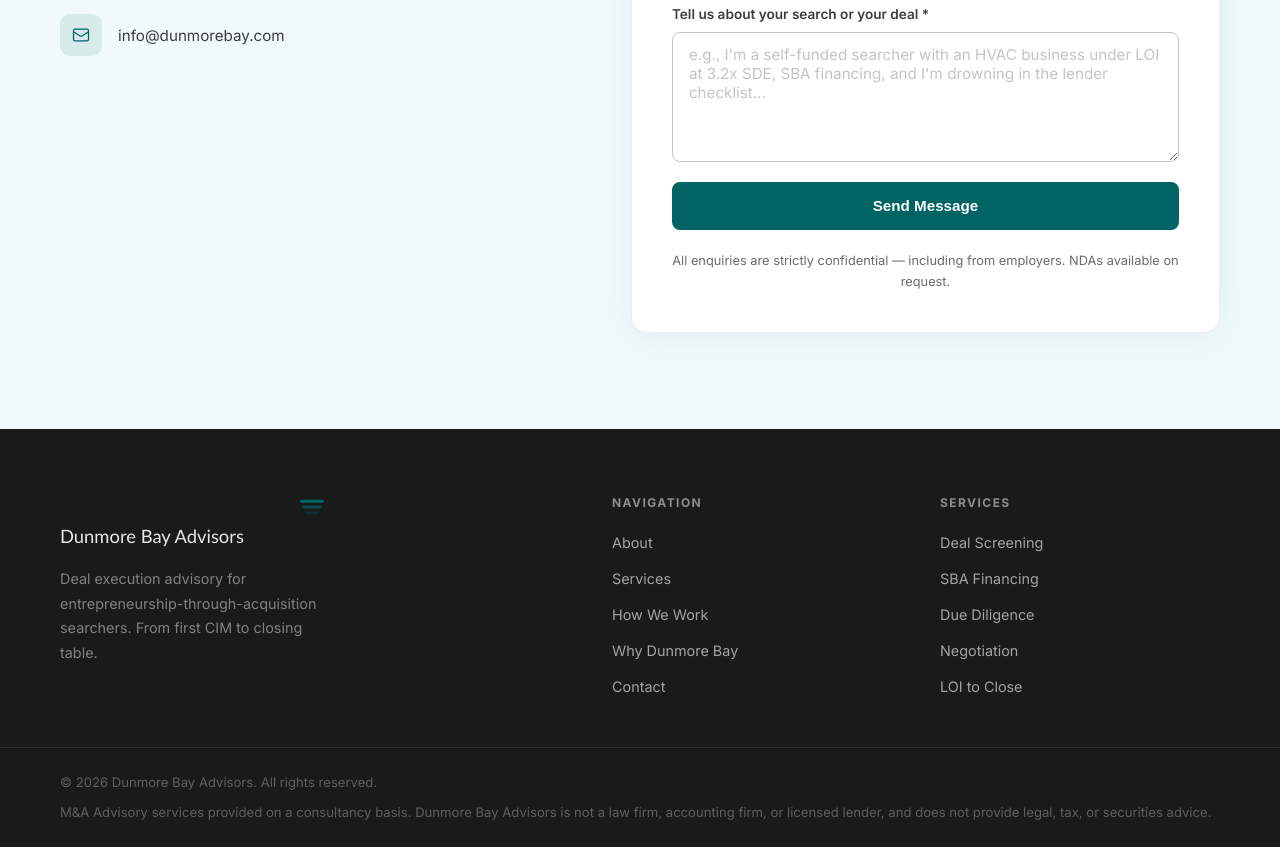
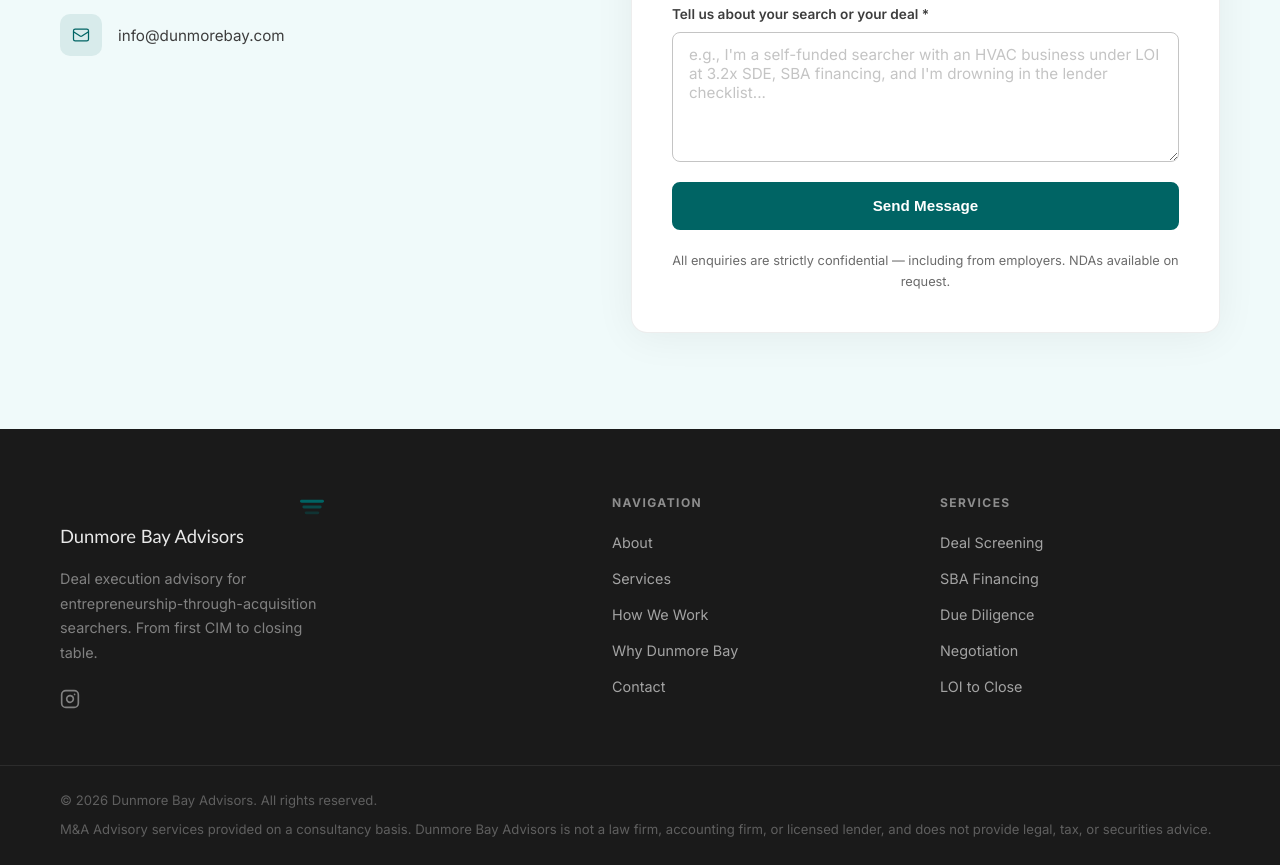
Before and after one commit to KandelaGroupTech/Dunmore-Bay, a website: page index.html in a window 1280 px wide. Shown: the part 8578-9443 px from the top of the page. Drawn offline with nearby package versions, Linux system fonts and the light colour scheme.

Commit message:
Add Instagram icon link to footer

```diff
--- a/index.html
+++ b/index.html
@@ -791,6 +791,11 @@
         <p class="footer__tagline">
           Deal execution advisory for entrepreneurship-through-acquisition searchers. From first CIM to closing table.
         </p>
+        <div class="footer__socials">
+          <a href="https://instagram.com/dunmorebay" target="_blank" rel="noopener noreferrer" aria-label="Instagram">
+            <svg xmlns="http://www.w3.org/2000/svg" width="20" height="20" viewBox="0 0 24 24" fill="none" stroke="currentColor" stroke-width="2" stroke-linecap="round" stroke-linejoin="round" class="lucide lucide-instagram"><rect width="20" height="20" x="2" y="2" rx="5" ry="5"/><path d="M16 11.37A4 4 0 1 1 12.63 8 4 4 0 0 1 16 11.37z"/><line x1="17.5" x2="17.51" y1="6.5" y2="6.5"/></svg>
+          </a>
+        </div>
       </div>
       <div class="footer__links">
         <h4>Navigation</h4>
--- a/styles.css
+++ b/styles.css
@@ -808,6 +808,21 @@ img { display: block; max-width: 100%; }
   max-width: 280px;
 }
 
+.footer__socials {
+  margin-top: 1.5rem;
+  display: flex;
+  gap: 1rem;
+}
+
+.footer__socials a {
+  color: rgba(255, 255, 255, 0.45);
+  transition: color var(--transition);
+}
+
+.footer__socials a:hover {
+  color: var(--teal-light);
+}
+
 .footer__links h4 {
   font-size: 0.75rem;
   font-weight: 700;
```
